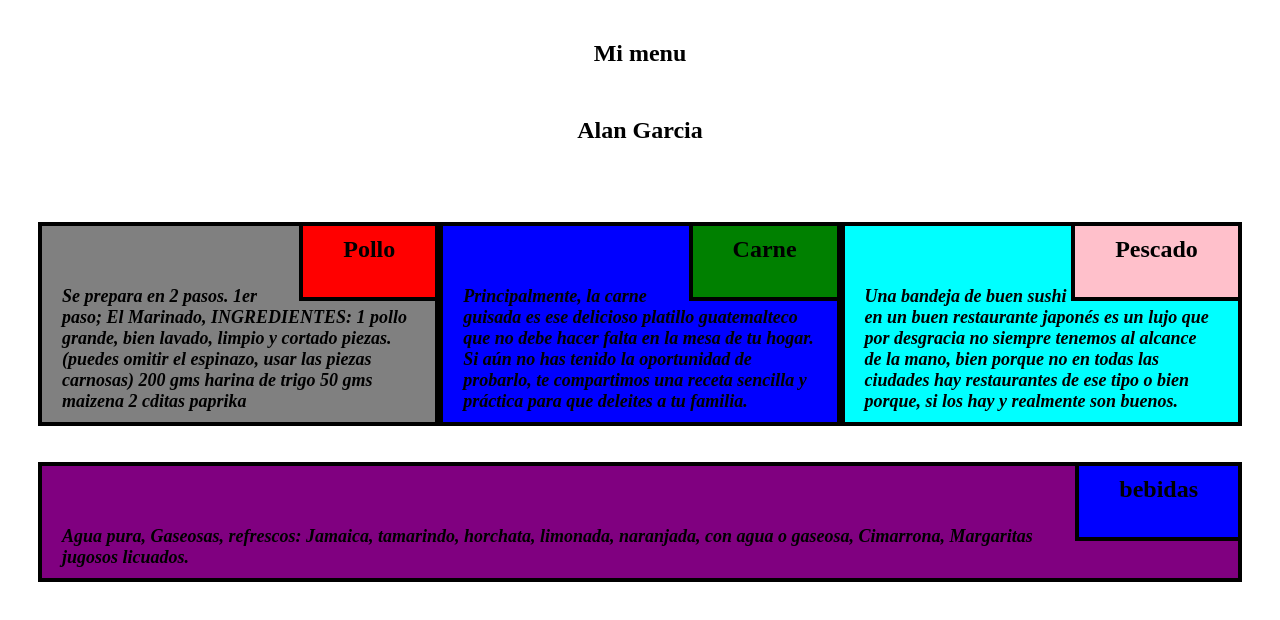
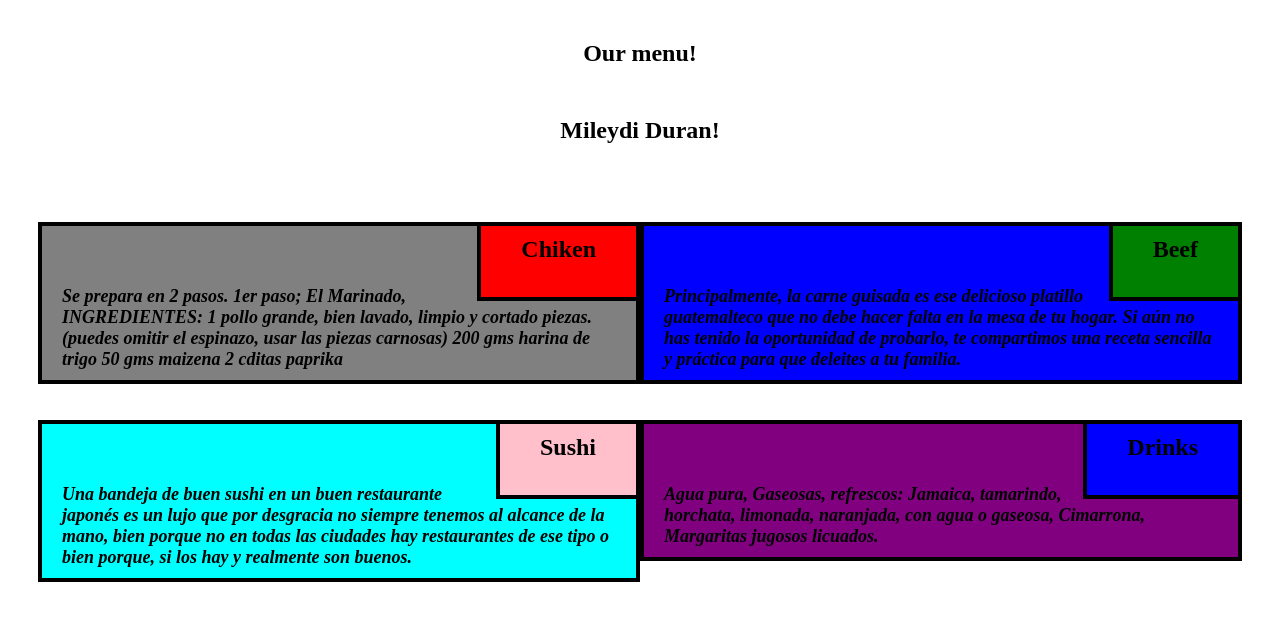
Before and after one commit to Dhilar-Alan/PruebaHTML, a plain HTML site: page index.html in a window 1280 px wide. Drawn offline with Linux system fonts and the light colour scheme.

Commit message:
Update index.html

```diff
--- a/index.html
+++ b/index.html
@@ -1,19 +1,20 @@
+
 <!DOCTYPE html>
 <html>
 <head>
   <meta name="utf-8">
   <meta name="viewport" content="width=device width, initial scale = 1">
-	<title>Homework 1 Milaidy</title>
+	<title>Homework 1 Our Menu</title>
 	<link rel="stylesheet" type="text/css" href="stilos.css">
 </head>
 <body>
-<h2>Mi menu</h1>
-<h2>Alan Garcia</h2>
+<h2>Our menu!</h1>
+<h2>Mileydi Duran!</h2>
 <div class="fili">
 <div id="box">
-<div class="col4 coli2">
-<div id="cosita">
-       <div  id = "highlight">Pollo </p></div>
+<div class="colp6 coli6">
+<div class="cosita">
+       <div  id = "highlight">Chiken </p></div>
         <p id="p1">
          Se prepara en 2 pasos. 1er paso; El Marinado, INGREDIENTES:
           1 pollo grande, bien lavado, limpio y cortado piezas. (puedes omitir el espinazo, usar las piezas carnosas)
@@ -23,25 +24,25 @@
          </p>
        </div>
      </div>
-<div class="col4 coli6">
-<div id="cosita">
-		<div id = "highlight2">Carne</p></div>
+<div class="colp6 coli6">
+<div class="cosita">
+		<div id = "highlight2">Beef</p></div>
 		 <p id="p2">
           Principalmente, la carne guisada es ese delicioso platillo guatemalteco que no debe hacer falta en la mesa de tu hogar. Si aún no has tenido la oportunidad de probarlo, te compartimos una receta sencilla y práctica para que deleites a tu familia.
          </p>
        </div>
      </div>
-<div class="col4 coli6">
-<div id="cosita">
-<div id = "highlight3">Pescado</p></div>
+<div class="colp6 coli6">
+<div class="cosita">
+<div id = "highlight3">Sushi</p></div>
 <p id="p3">
           Una bandeja de buen sushi en un buen restaurante japonés es un lujo que por desgracia no siempre tenemos al alcance de la mano, bien porque no en todas las ciudades hay restaurantes de ese tipo o bien porque, si los hay y realmente son buenos.
         </p>
         </div>
      </div>
-<div class="col12 coli6">
-<div id="cosita">
-<div id = "highlight4">bebidas</p></div>
+<div class="colp6 coli6">
+<div class="cosita">
+<div id = "highlight4">Drinks</p></div>
 		 <p id="p4">
           Agua pura, Gaseosas, refrescos: Jamaica, tamarindo, horchata, limonada, naranjada, con agua o gaseosa, Cimarrona, Margaritas jugosos licuados.
          </p>
```
